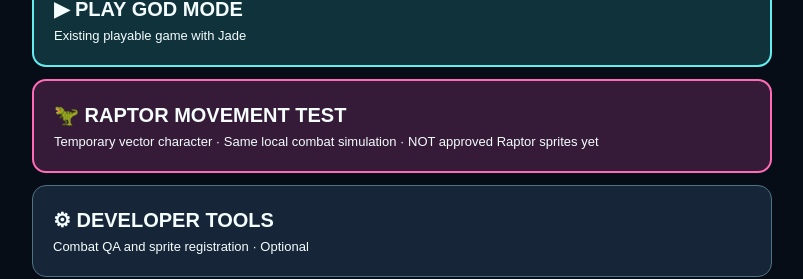
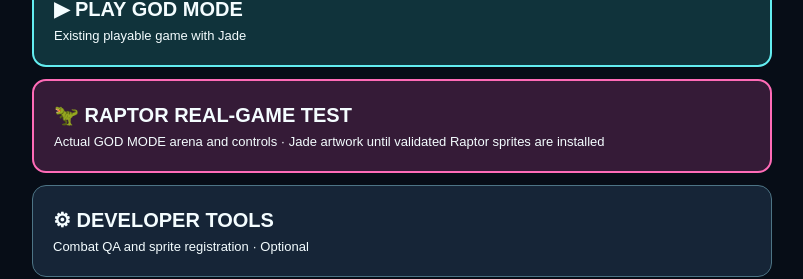
Before and after one commit to leslieadamsisrh-commits/god-mode-break-the-code2, a Next.js app: page /studio in a window 1280 px wide. Shown: the part 192-471 px from the top of the page, without its empty margins (238-1041 px from the left). Built offline with nearby package versions, Linux system fonts and the light colour scheme.

Commit message:
Route Raptor test to existing real GOD MODE renderer instead of diagnostic grid

```diff
--- a/app/studio/page.tsx
+++ b/app/studio/page.tsx
@@ -9,7 +9,7 @@ export default function StudioHome(){
  <p style={{color:"#a3c2ce",marginBottom:24}}>One game. Simple choices. Your existing gameplay is preserved.</p>
  <div style={{display:"grid",gap:12}}>
  <a href="/" style={{...linkStyle,background:"#10333b",border:"2px solid #63edf0"}}>▶ PLAY GOD MODE <small style={{display:"block",fontSize:13,fontWeight:400,marginTop:7}}>Existing playable game with Jade</small></a>
- <a href="/studio/combat/raptor" style={{...linkStyle,background:"#351b37",border:"2px solid #ff6bb7"}}>🦖 RAPTOR MOVEMENT TEST <small style={{display:"block",fontSize:13,fontWeight:400,marginTop:7}}>Temporary vector character · Same local combat simulation · NOT approved Raptor sprites yet</small></a>
+ <a href="/studio/combat/raptor/real" style={{...linkStyle,background:"#351b37",border:"2px solid #ff6bb7"}}>🦖 RAPTOR REAL-GAME TEST <small style={{display:"block",fontSize:13,fontWeight:400,marginTop:7}}>Actual GOD MODE arena and controls · Jade artwork until validated Raptor sprites are installed</small></a>
  <a href="/studio/combat" style={{...linkStyle,background:"#162537",border:"1px solid #4d7485"}}>⚙ DEVELOPER TOOLS <small style={{display:"block",fontSize:13,fontWeight:400,marginTop:7}}>Combat QA and sprite registration · Optional</small></a>
  </div>
  <section style={{border:"1px solid #345267",padding:18,borderRadius:12,marginTop:24,background:"#101c29"}}>
```
